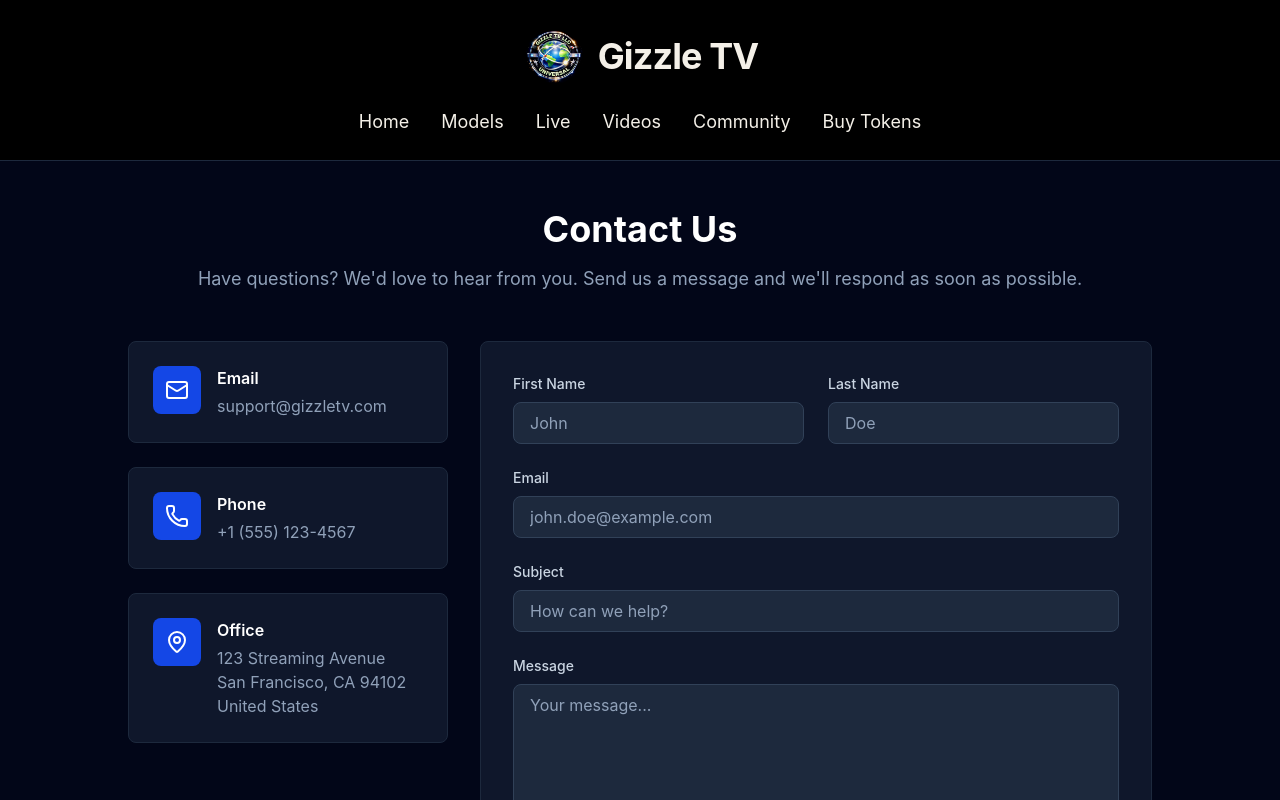
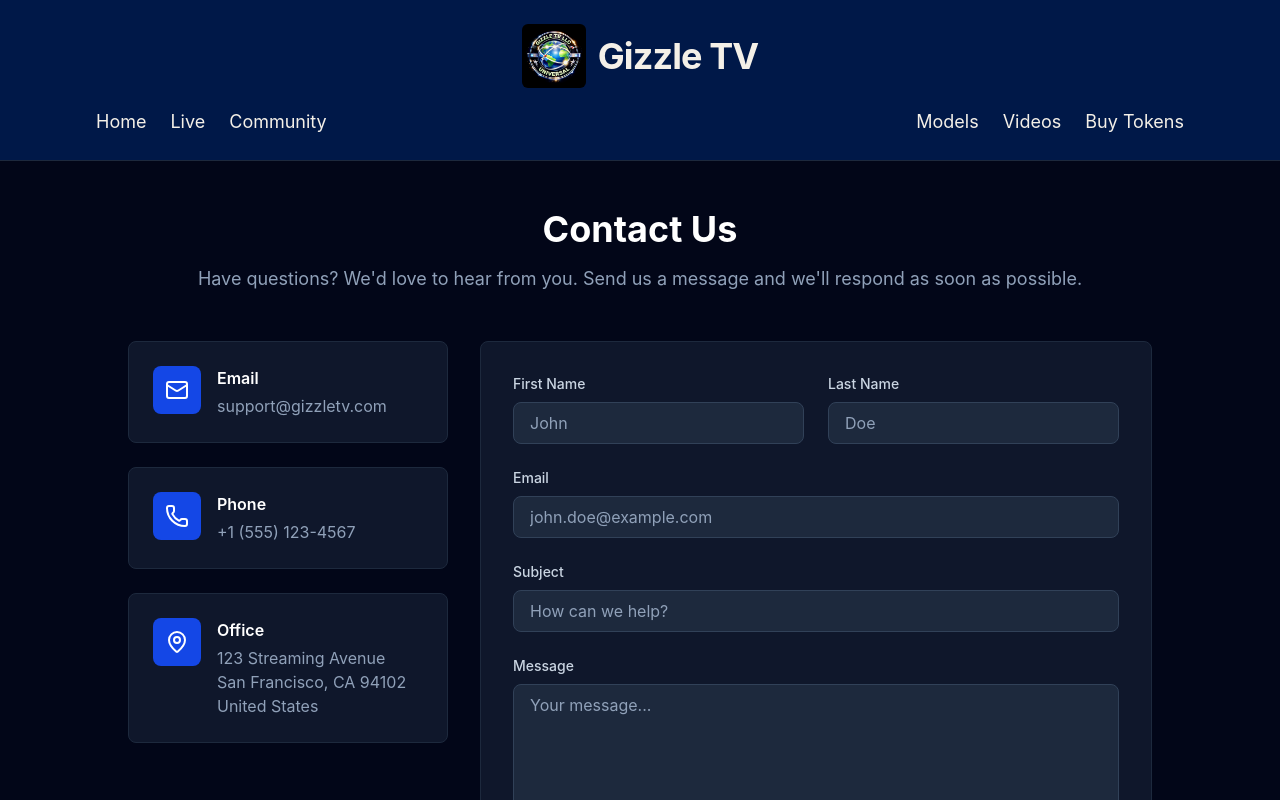
Before and after one commit to Gizz1e/vigilant-funicular, a React (Vite) app: page /contact in a window 1280 px wide. Shown: the top 800 px of the page. Built offline with nearby package versions, Linux system fonts and the light colour scheme.

Commit message:
Update Header.tsx

```diff
--- a/src/components/layout/Header.tsx
+++ b/src/components/layout/Header.tsx
@@ -1,18 +1,21 @@
 import { Link } from "react-router-dom";
 import logo from "../../assets/logo_universal.jpeg";
 
-const navLinks = [
+const leftNavLinks = [
   { path: "/", label: "Home" },
+  { path: "/live", label: "Live" },
+  { path: "/about", label: "Community" },
+];
+
+const rightNavLinks = [
   { path: "/browse", label: "Models" },
-  { path: "/live", label: "Live" },
   { path: "/library", label: "Videos" },
-  { path: "/about", label: "Community" },
   { path: "/contact", label: "Buy Tokens" },
 ];
 
 export default function Header() {
   return (
-    <header className="bg-black border-b border-slate-800">
+    <header className="bg-[rgb(0,24,72)] border-b border-slate-800">
       <div className="max-w-6xl mx-auto px-5 md:px-8 py-5 md:py-6">
         <div className="flex flex-col gap-5">
           <div className="flex items-center justify-center gap-3">
@@ -26,16 +29,29 @@ export default function Header() {
             </span>
           </div>
 
-          <nav className="grid grid-cols-2 md:flex md:flex-wrap items-center justify-center gap-x-6 gap-y-3 md:gap-8 text-base md:text-lg text-[rgb(244,240,232)]">
-            {navLinks.map((item) => (
+          <nav className="flex justify-between items-center text-base md:text-lg text-[rgb(244,240,232)]">
+            <div className="flex gap-6">
+              {leftNavLinks.map((item) => (
                 <Link
                   key={item.path}
                   to={item.path}
-                className="text-center hover:text-[rgb(215,182,94)] transition-colors duration-200"
+                  className="hover:text-[rgb(215,182,94)] transition-colors duration-200"
                 >
                   {item.label}
                 </Link>
               ))}
+            </div>
+            <div className="flex gap-6">
+              {rightNavLinks.map((item) => (
+                <Link
+                  key={item.path}
+                  to={item.path}
+                  className="hover:text-[rgb(215,182,94)] transition-colors duration-200"
+                >
+                  {item.label}
+                </Link>
+              ))}
+            </div>
           </nav>
         </div>
       </div>
```
Lines whose indentation alone changed are shown as unchanged.
